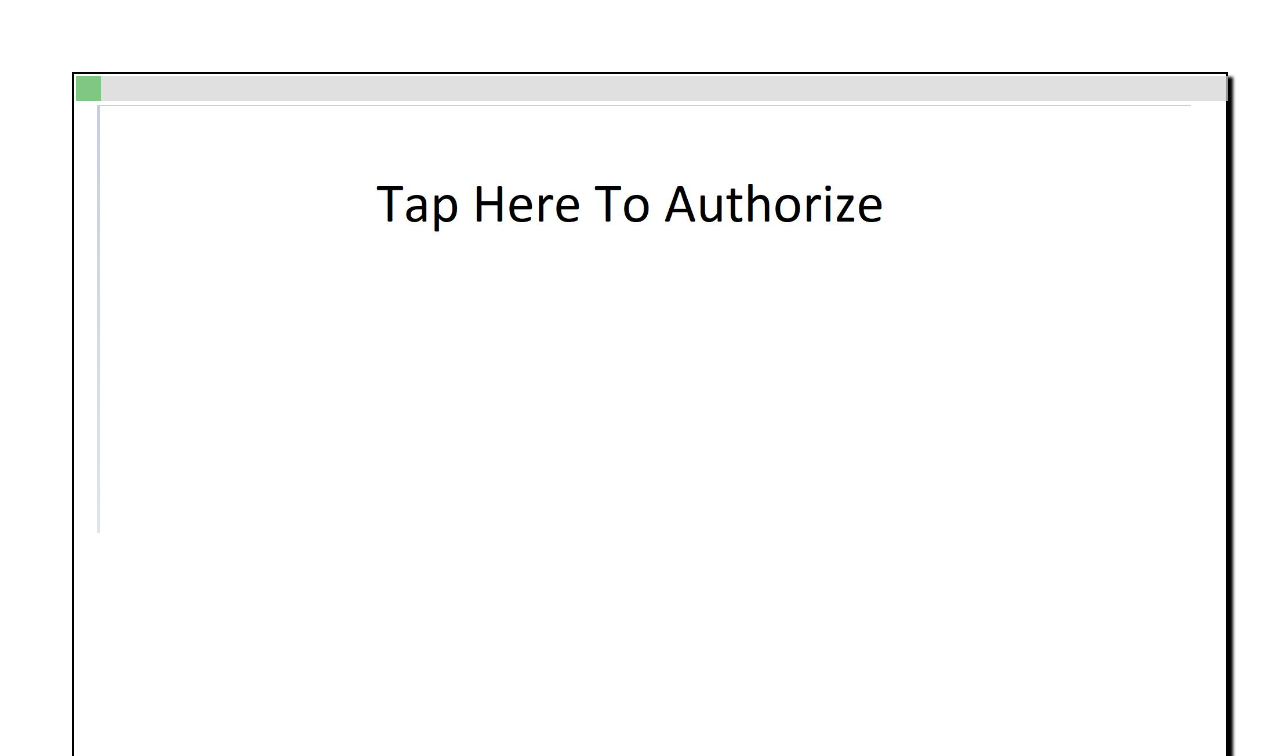
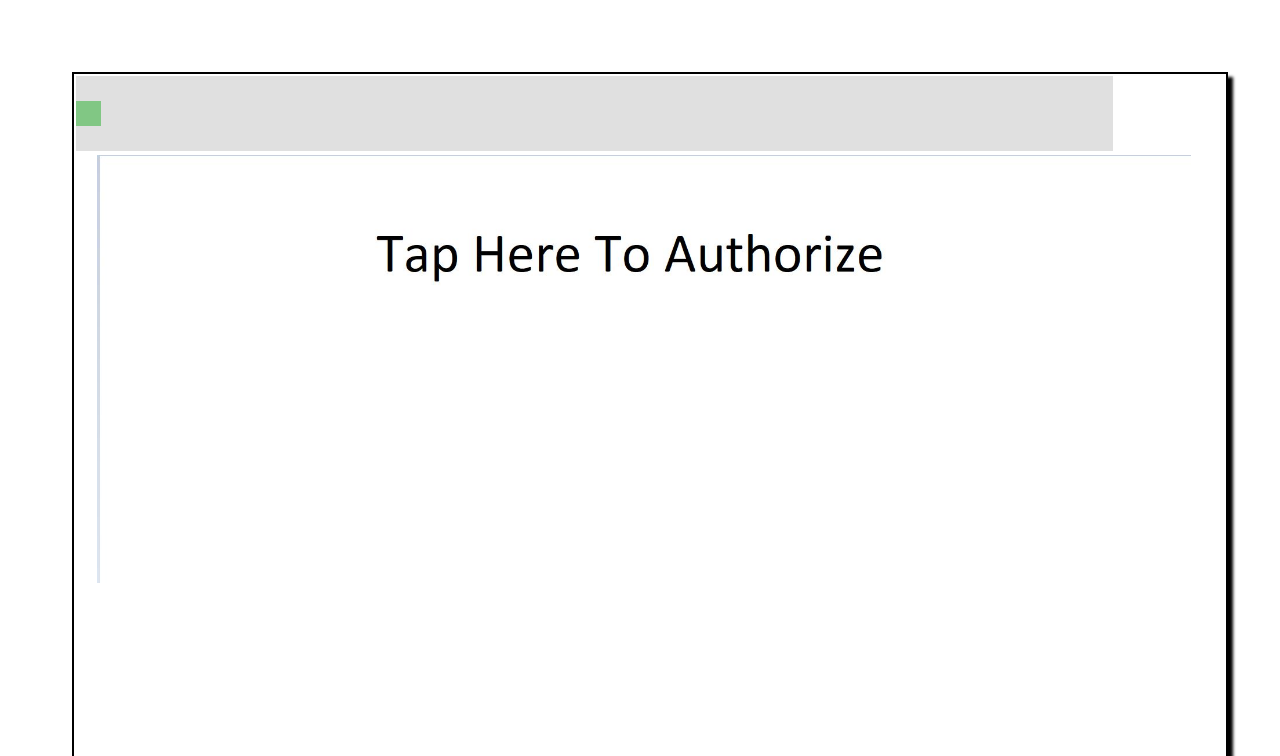
Before and after one commit to KristopherVala/WebsiteWalkthroughRough, a plain HTML site: page index.html in a window 1280 px wide. Shown: the part 44-800 px from the top of the page. Drawn offline with Linux system fonts and the light colour scheme.

Commit message:
Update index.html

```diff
--- a/index.html
+++ b/index.html
@@ -8,8 +8,8 @@
 
 .slider {
     -webkit-appearance: none;
-    width: 100%;
-    height: 25px;
+    width: 90%;
+    height: 75px;
     background: #d3d3d3;
     outline: none;
     opacity: 0.7;
```
